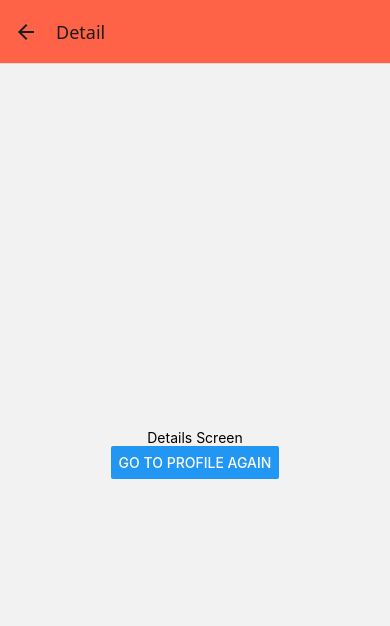
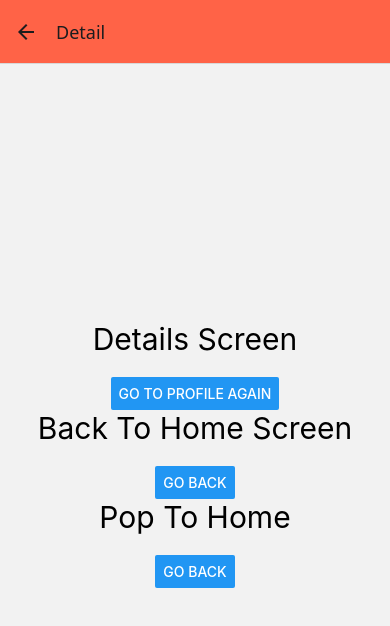
Before and after one commit to alikahfi275/testCICD, a React Native app: screen /Detail in a window 390 px wide. Shown: the top 626 px of the page. Built offline with nearby package versions, Linux system fonts and the light colour scheme.

Commit message:
Learn Navigation

```diff
--- a/src/Detail.tsx
+++ b/src/Detail.tsx
@@ -7,11 +7,19 @@ const Detail = () => {
 
   return (
     <View style={{flex: 1, alignItems: 'center', justifyContent: 'center'}}>
-      <Text>Details Screen</Text>
+      <Text style={{fontSize: 30, marginBottom: 20}}>Details Screen</Text>
       <Button
         title="Go to Profile again"
         onPress={() => navigation.push('Detail')}
       />
+
+      {/* Setiap Di Klik Akan Bertumpuk */}
+      <Text style={{fontSize: 30, marginBottom: 20}}>Back To Home Screen</Text>
+      <Button title="Go Back" onPress={() => navigation.goBack('Home')} />
+
+      {/* Untuk Langsung Ketumpukan Awwal */}
+      <Text style={{fontSize: 30, marginBottom: 20}}>Pop To Home</Text>
+      <Button title="Go Back" onPress={() => navigation.popTo('Home')} />
     </View>
   );
 };
```
